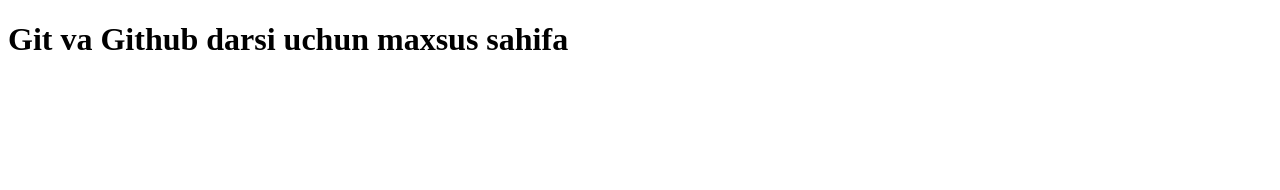
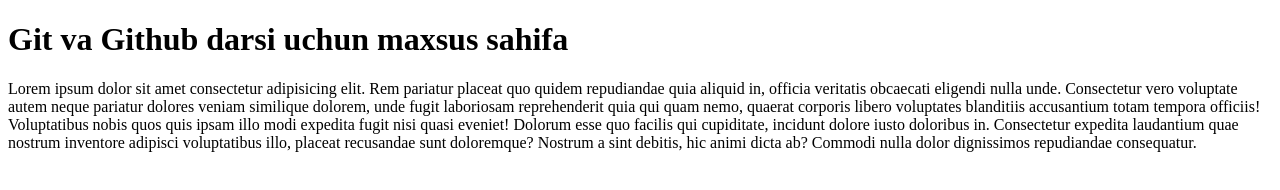
Before and after one commit to bugun17aprel/today17aprel, a plain HTML site: page index.html in a window 1280 px wide. Drawn offline with Linux system fonts and the light colour scheme.

Commit message:
added paragraph

```diff
--- a/index.html
+++ b/index.html
@@ -8,5 +8,6 @@
 </head>
 <body>
     <h1>Git va Github darsi uchun maxsus sahifa</h1>
+    <p>Lorem ipsum dolor sit amet consectetur adipisicing elit. Rem pariatur placeat quo quidem repudiandae quia aliquid in, officia veritatis obcaecati eligendi nulla unde. Consectetur vero voluptate autem neque pariatur dolores veniam similique dolorem, unde fugit laboriosam reprehenderit quia qui quam nemo, quaerat corporis libero voluptates blanditiis accusantium totam tempora officiis! Voluptatibus nobis quos quis ipsam illo modi expedita fugit nisi quasi eveniet! Dolorum esse quo facilis qui cupiditate, incidunt dolore iusto doloribus in. Consectetur expedita laudantium quae nostrum inventore adipisci voluptatibus illo, placeat recusandae sunt doloremque? Nostrum a sint debitis, hic animi dicta ab? Commodi nulla dolor dignissimos repudiandae consequatur.</p>
 </body>
 </html>
```
